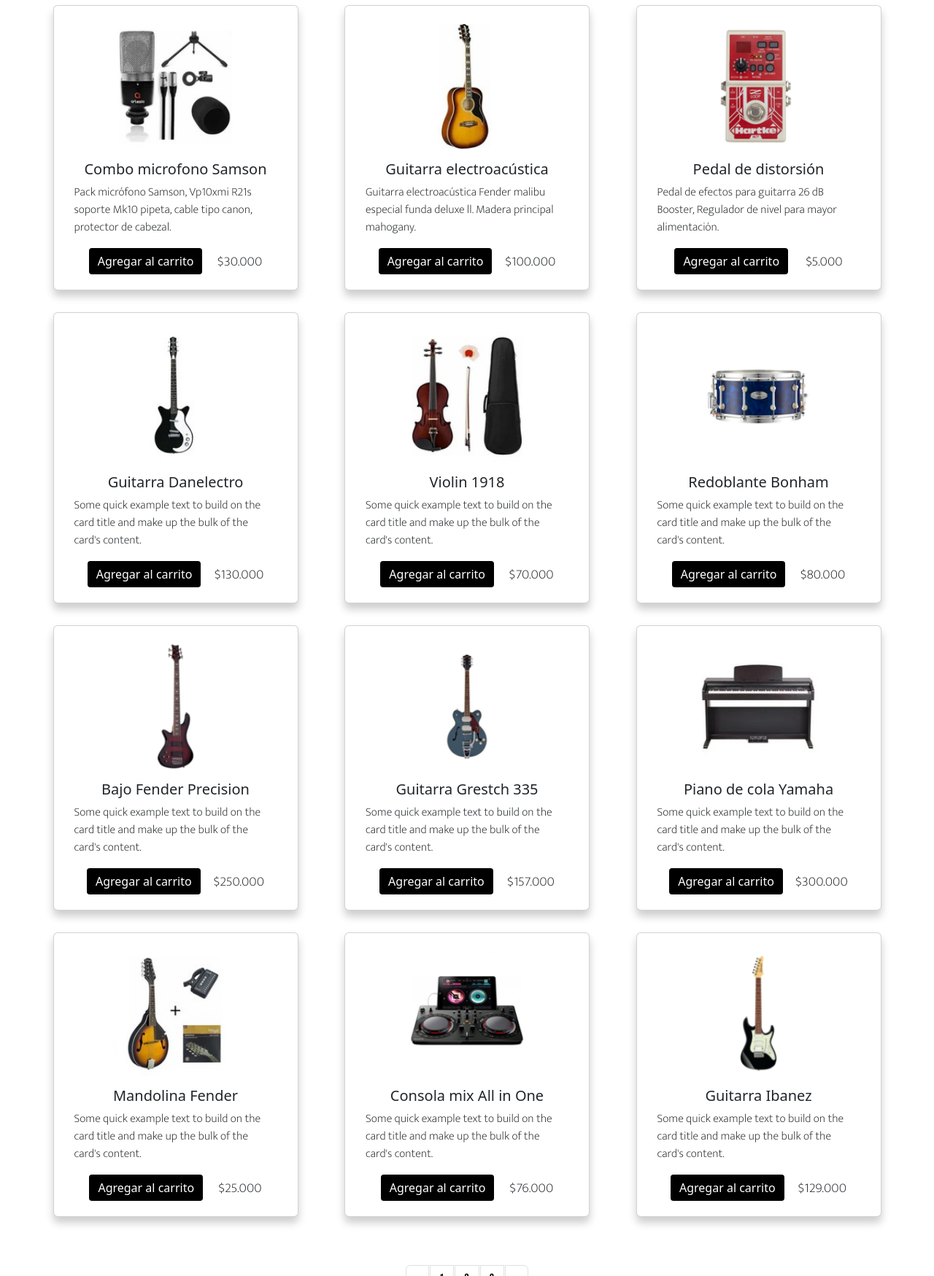
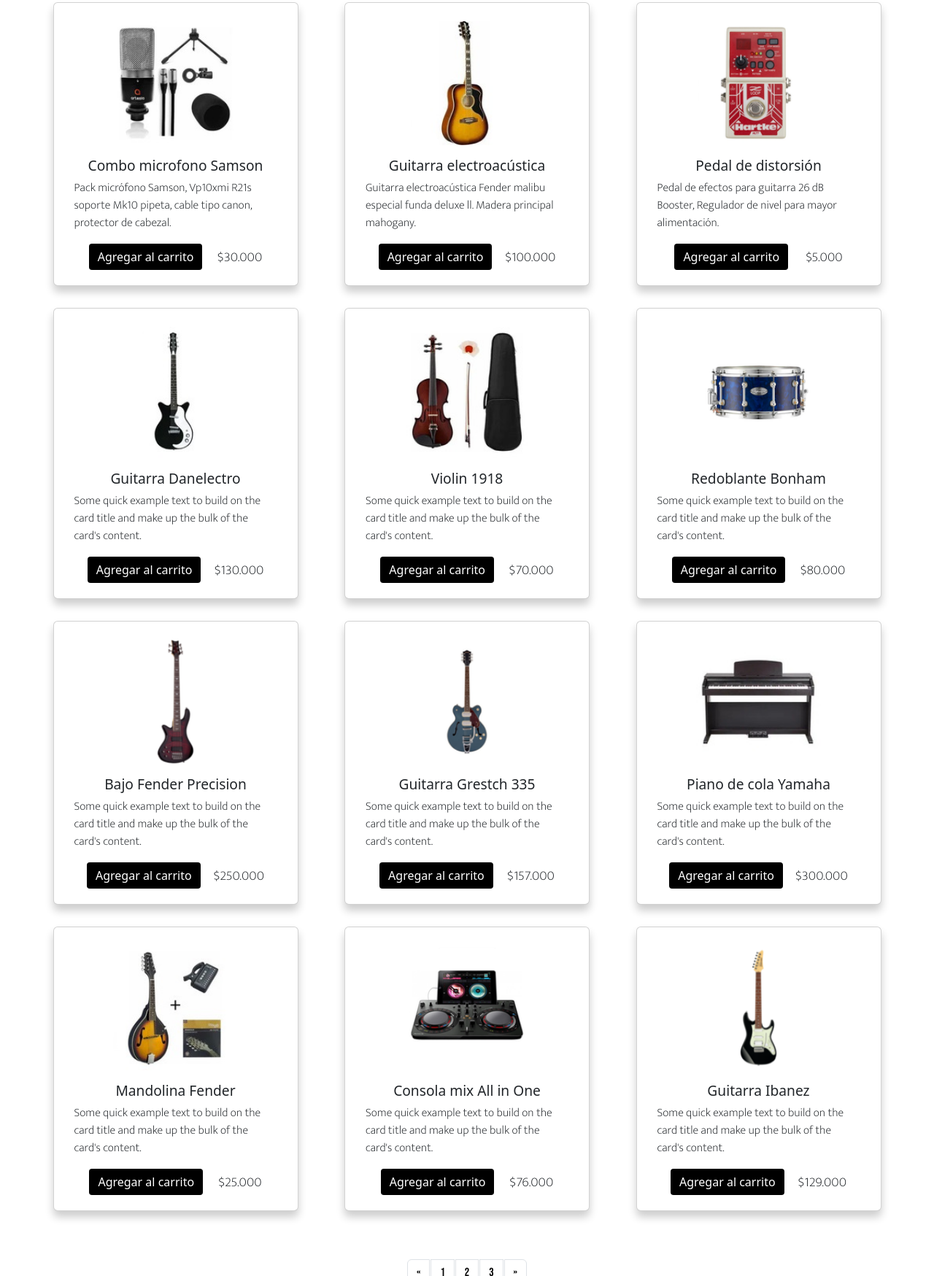
Before and after one commit to estebanPelutiero/static-E-commerce-with-SASS, a website: page pages/productos.html in a window 1280 px wide. Shown: the part 1744-3493 px from the top of the page at 73% size. Drawn offline with nearby package versions, Linux system fonts and the light colour scheme.

Commit message:
correcciones en htmls

```diff
--- a/pages/productos.html
+++ b/pages/productos.html
@@ -102,7 +102,7 @@
           </div>
           <div class="col-md-8">
             <div class="card-body">
-              <h5 class="titulo-carta">Batería Yahama</h5>
+              <h3 class="titulo-carta">Batería Yahama</h3>
               <p class="card-text">Yamaha da acceso al mundo de la batería con una gran calidad y estilo, con acabado
                 recubierto, los tambores están equipados con el nuevo modelo que utiliza un solo punto de contacto.</p>
               <p class="card-text"><small class="text-muted"><a class="anchors-modificados" href="">Agregar a favoritos
@@ -120,7 +120,7 @@
           </div>
           <div class="col-md-8">
             <div class="card-body">
-              <h5 class="titulo-carta">Guitarra Danelectro</h5>
+              <h3 class="titulo-carta">Guitarra Danelectro</h3>
               <p class="card-text">Guitarra Electrica Danelectro Seg263 Cs, trastera de palo rosa con 27 trastes de
                 metal de alto rendimiento, clavijas lockeadas y apta para afinaciones tipo drop. </p>
               <p class="card-text"><small class="text-muted"><a class="anchors-modificados" href="">Agregar a favoritos &#10084;</a></small></p>
@@ -217,7 +217,7 @@
           <img src="../assets/img/imgPagNuestrosProductos/comboMic.jpg" class="card-img-top card-width d-block mx-auto">
           <div class="card-body">
             <div class="centrarCardTitle">
-              <h5 class="card-title">Combo microfono Samson</h5>
+              <h4 class="card-title">Combo microfono Samson</h4>
             </div>
             <p class="card-text">Pack micrófono Samson, Vp10xmi R21s soporte Mk10 pipeta, cable tipo canon, protector de cabezal.</p>
             <div class="divFlexCarritoPrecio">
@@ -236,7 +236,7 @@
             class="card-img-top card-width d-block mx-auto">
           <div class="card-body">
             <div class="centrarCardTitle">
-              <h5 class="card-title">Guitarra electroacústica</h5>
+              <h4 class="card-title">Guitarra electroacústica</h4>
             </div>
             <p class="card-text">Guitarra electroacústica Fender malibu especial funda deluxe ll. Madera principal mahogany.</p>
             <div class="divFlexCarritoPrecio">
@@ -254,7 +254,7 @@
           <img src="../assets/img/imgPagNuestrosProductos/pedal.png" class="card-img-top card-width d-block mx-auto">
           <div class="card-body">
             <div class="centrarCardTitle">
-              <h5 class="card-title">Pedal de distorsión</h5>
+              <h4 class="card-title">Pedal de distorsión</h4>
             </div>
             <p class="card-text">Pedal de efectos para guitarra 26 dB Booster, Regulador de nivel para mayor alimentación.</p>
             <div class="divFlexCarritoPrecio">
@@ -272,7 +272,7 @@
           <img src="../assets/img/imgPagNuestrosProductos/danelectroNegra.jpg" class="card-img-top card-width d-block mx-auto">
           <div class="card-body">
             <div class="centrarCardTitle">
-              <h5 class="card-title">Guitarra Danelectro</h5>
+              <h4 class="card-title">Guitarra Danelectro</h4>
             </div>
             <p class="card-text">Some quick example text to build on the card title and make up the bulk of the card's
               content.</p>
@@ -291,7 +291,7 @@
           <img src="../assets/img/imgPagNuestrosProductos/violin.jpg" class="card-img-top card-width d-block mx-auto">
           <div class="card-body">
             <div class="centrarCardTitle">
-              <h5 class="card-title">Violin 1918</h5>
+              <h4 class="card-title">Violin 1918</h4>
             </div>
             <p class="card-text">Some quick example text to build on the card title and make up the bulk of the card's
               content.</p>
@@ -310,7 +310,7 @@
           <img src="../assets/img/imgPagNuestrosProductos/tacho.png" class="card-img-top card-width d-block mx-auto">
           <div class="card-body">
             <div class="centrarCardTitle">
-              <h5 class="card-title">Redoblante Bonham</h5>
+              <h4 class="card-title">Redoblante Bonham</h4>
             </div>
             <p class="card-text">Some quick example text to build on the card title and make up the bulk of the card's
               content.</p>
@@ -329,7 +329,7 @@
           <img src="../assets/img/imgPagNuestrosProductos/bajo1.png" class="card-img-top card-width d-block mx-auto">
           <div class="card-body">
             <div class="centrarCardTitle">
-              <h5 class="card-title">Bajo Fender Precision</h5>
+              <h4 class="card-title">Bajo Fender Precision</h4>
             </div>
             <p class="card-text">Some quick example text to build on the card title and make up the bulk of the card's
               content.</p>
@@ -348,7 +348,7 @@
           <img src="../assets/img/imgPagNuestrosProductos/grestch335.png" class="card-img-top card-width d-block mx-auto">
           <div class="card-body">
             <div class="centrarCardTitle">
-              <h5 class="card-title">Guitarra Grestch 335</h5>
+              <h4 class="card-title">Guitarra Grestch 335</h4>
             </div>
             <p class="card-text">Some quick example text to build on the card title and make up the bulk of the card's
               content.</p>
@@ -367,7 +367,7 @@
           <img src="../assets/img/imgPagNuestrosProductos/pianoCola.jpg" class="card-img-top card-width d-block mx-auto">
           <div class="card-body">
             <div class="centrarCardTitle">
-              <h5 class="card-title">Piano de cola Yamaha</h5>
+              <h4 class="card-title">Piano de cola Yamaha</h4>
             </div>
             <p class="card-text">Some quick example text to build on the card title and make up the bulk of the card's
               content.</p>
@@ -386,7 +386,7 @@
           <img src="../assets/img/imgPagNuestrosProductos/mandolinaStagg.jpg" class="card-img-top card-width d-block mx-auto">
           <div class="card-body">
             <div class="centrarCardTitle">
-              <h5 class="card-title">Mandolina Fender</h5>
+              <h4 class="card-title">Mandolina Fender</h4>
             </div>
             <p class="card-text">Some quick example text to build on the card title and make up the bulk of the card's
               content.</p>
@@ -405,7 +405,7 @@
           <img src="../assets/img/imgPagNuestrosProductos/consola.png" class="card-img-top card-width d-block mx-auto">
           <div class="card-body">
             <div class="centrarCardTitle">
-              <h5 class="card-title">Consola mix All in One</h5>
+              <h4 class="card-title">Consola mix All in One</h4>
             </div>
             <p class="card-text">Some quick example text to build on the card title and make up the bulk of the card's
               content.</p>
@@ -424,7 +424,7 @@
           <img src="../assets/img/imgPagNuestrosProductos/ibanez1.png" class="card-img-top card-width d-block mx-auto">
           <div class="card-body">
             <div class="centrarCardTitle">
-              <h5 class="card-title">Guitarra Ibanez</h5>
+              <h4 class="card-title">Guitarra Ibanez</h4>
             </div>
             <p class="card-text">Some quick example text to build on the card title and make up the bulk of the card's
               content.</p>
@@ -443,7 +443,7 @@
   </main>
 
   <div class="paginacion">
-    <nav aria-label="Page navigation example">
+    <section aria-label="Page navigation example">
       <ul class="pagination">
         <li class="page-item">
           <a class="page-link"aria-label="Previous">
@@ -459,7 +459,7 @@
           </a>
         </li>
       </ul>
-    </nav>
+    </section>
   </div>
 
   <!-- Footer -->
--- a/scss/components/_clasesBootStrap.scss
+++ b/scss/components/_clasesBootStrap.scss
@@ -27,6 +27,7 @@
 
 .titulo-carta {
     margin: 8px 0;
+    font-size: medium;
 }
 
 .card-width {
@@ -71,7 +72,7 @@
     justify-content: center;
 }
 
-.paginacion nav ul {
+.paginacion section ul {
     display: flex;
     justify-content: center;
     margin-left: 0;
@@ -80,6 +81,7 @@
         margin: 1px;
 
         a {
+            font-family: 'Bebas Neue', cursive;
             color: $bg-negro;
 
             &:hover {
--- a/scss/components/_cssRestante.scss
+++ b/scss/components/_cssRestante.scss
@@ -37,10 +37,8 @@
     text-align: justify;
 }
 
-h3 {
-    margin: 10px;
-    font-family: 'Bebas Neue', cursive;
-    font-size: small;
+h4 {
+    font-size: larger;
 }
 
 p {
```
Also changed, not shown: index.html (+0 -2 lines), pages/contacto.html (+0 -1 lines), css/style.css, 1 other file.
